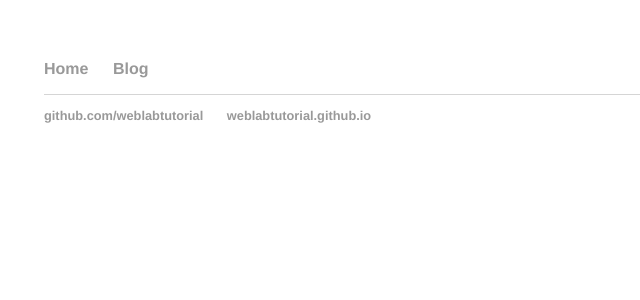
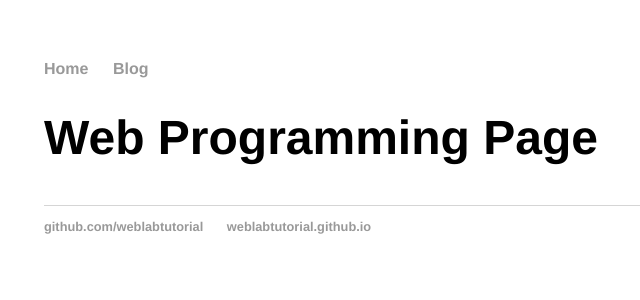
Before and after one commit to Erichardson772/Erichardson772.github.io, a Jekyll site: the page built from about/index.html, in a window 1280 px wide. Shown: the top 300 px of the page, without its empty margins (148-788 px from the left). Built offline with Jekyll 4.4.1, drawn with Linux system fonts in a browser that asks for light colours.

Commit message:
Update index.html

```diff
--- a/about/index.html
+++ b/about/index.html
@@ -2,3 +2,5 @@
 layout: default
 title: Web Programming Page
 ---
+  <h1>{{ page.title }}</h1>
+    <ul class="posts">
```
